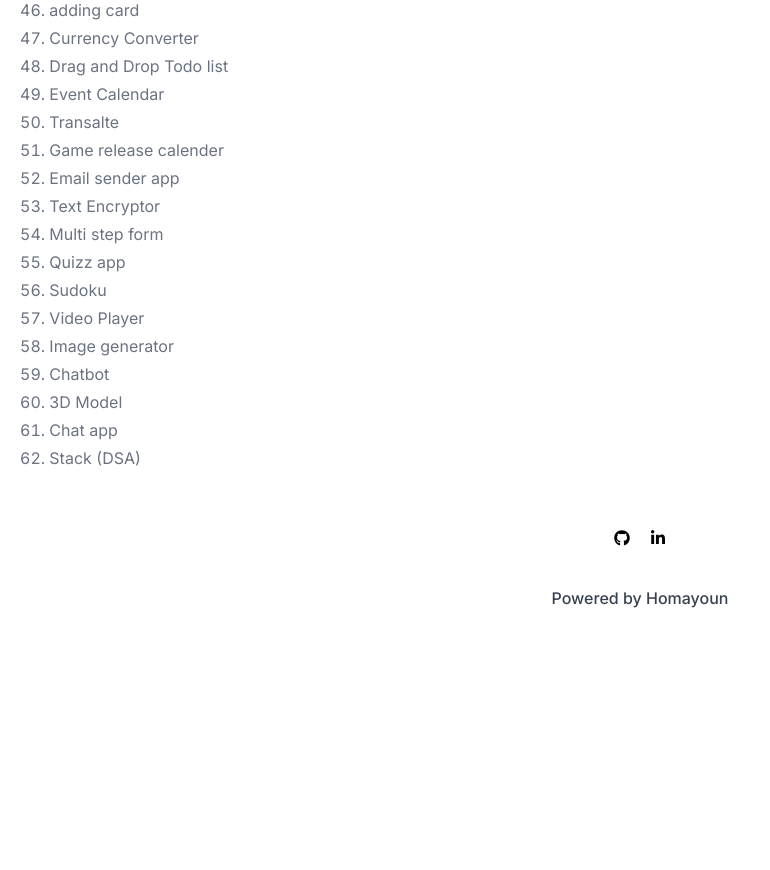
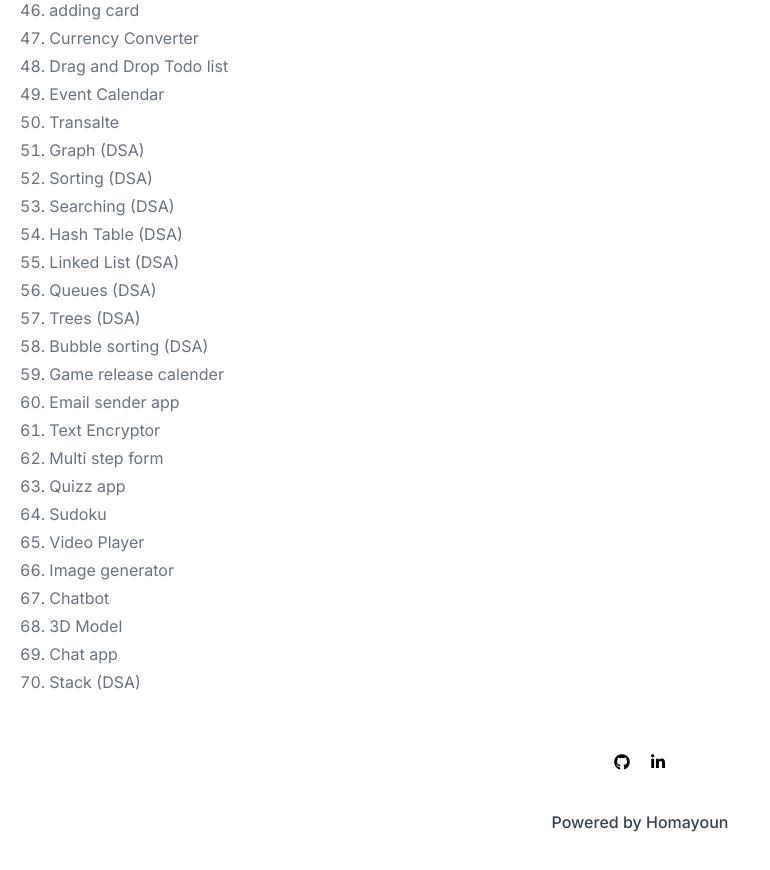
Before and after one commit to homayunmmdy/Javascript-Mosh, a Next.js app: page /projects in a window 1280 px wide. Shown: the part 1460-2330 px from the top of the page, without its empty margins (0-770 px from the left). Before the commit the page ends 2110 px from the top, so only its background shows below. Built offline with nearby package versions, Linux system fonts and the light colour scheme.

Commit message:
Add 8 DSA

```diff
--- a/app/projects/page.tsx
+++ b/app/projects/page.tsx
@@ -60,6 +60,14 @@ const Projects = () => {
         <li>Drag and Drop Todo list</li>
         <li>Event Calendar</li>
         <li>Transalte</li>
+        <li>Graph (DSA)</li>
+        <li>Sorting (DSA)</li>
+        <li>Searching (DSA)</li>
+        <li>Hash Table (DSA)</li>
+        <li>Linked List (DSA)</li>
+        <li>Queues (DSA)</li>
+        <li>Trees (DSA)</li>
+        <li>Bubble sorting (DSA)</li>
         <li>Game release calender</li>
         <li>Email sender app</li>
         <li>Text Encryptor</li>
```
